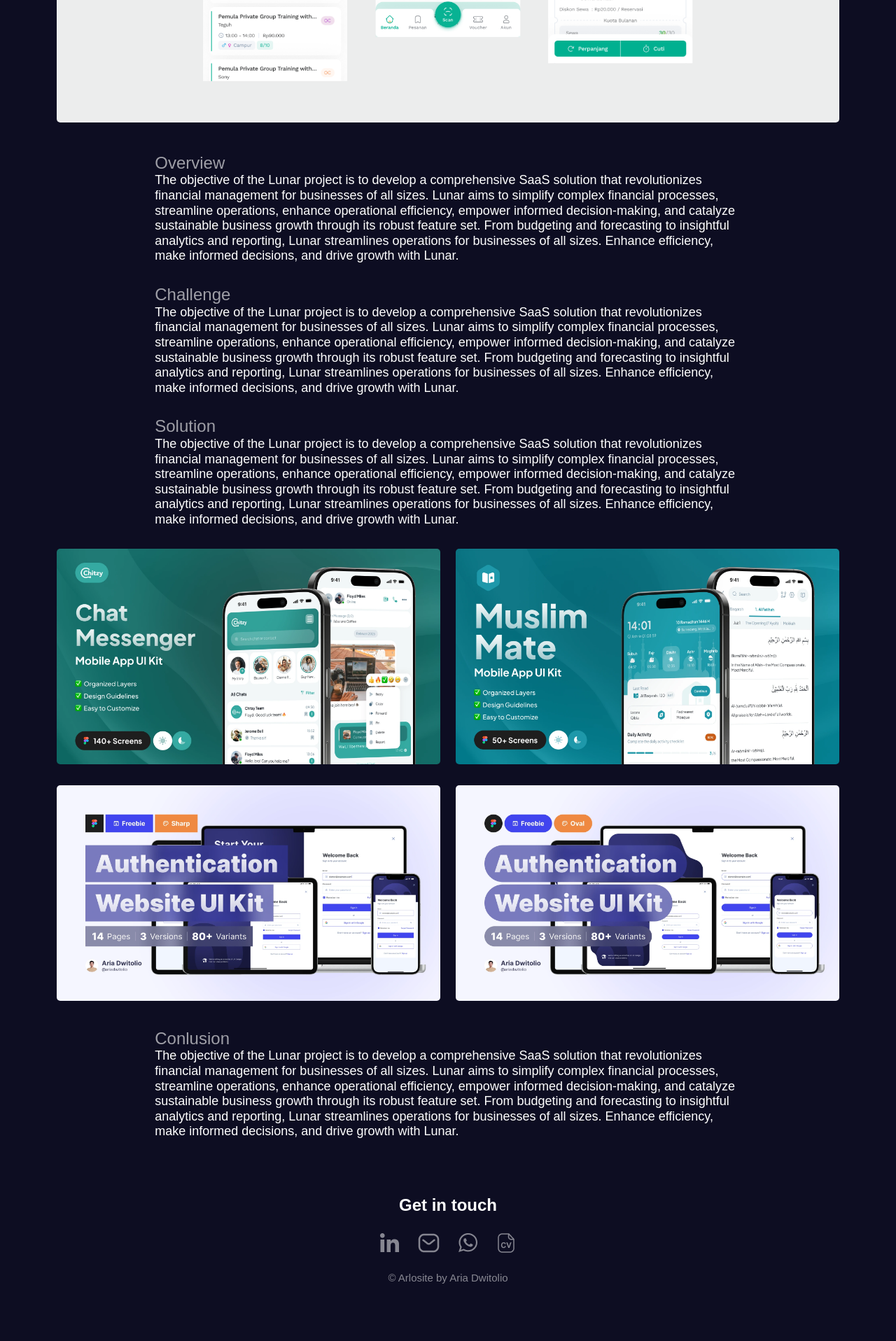
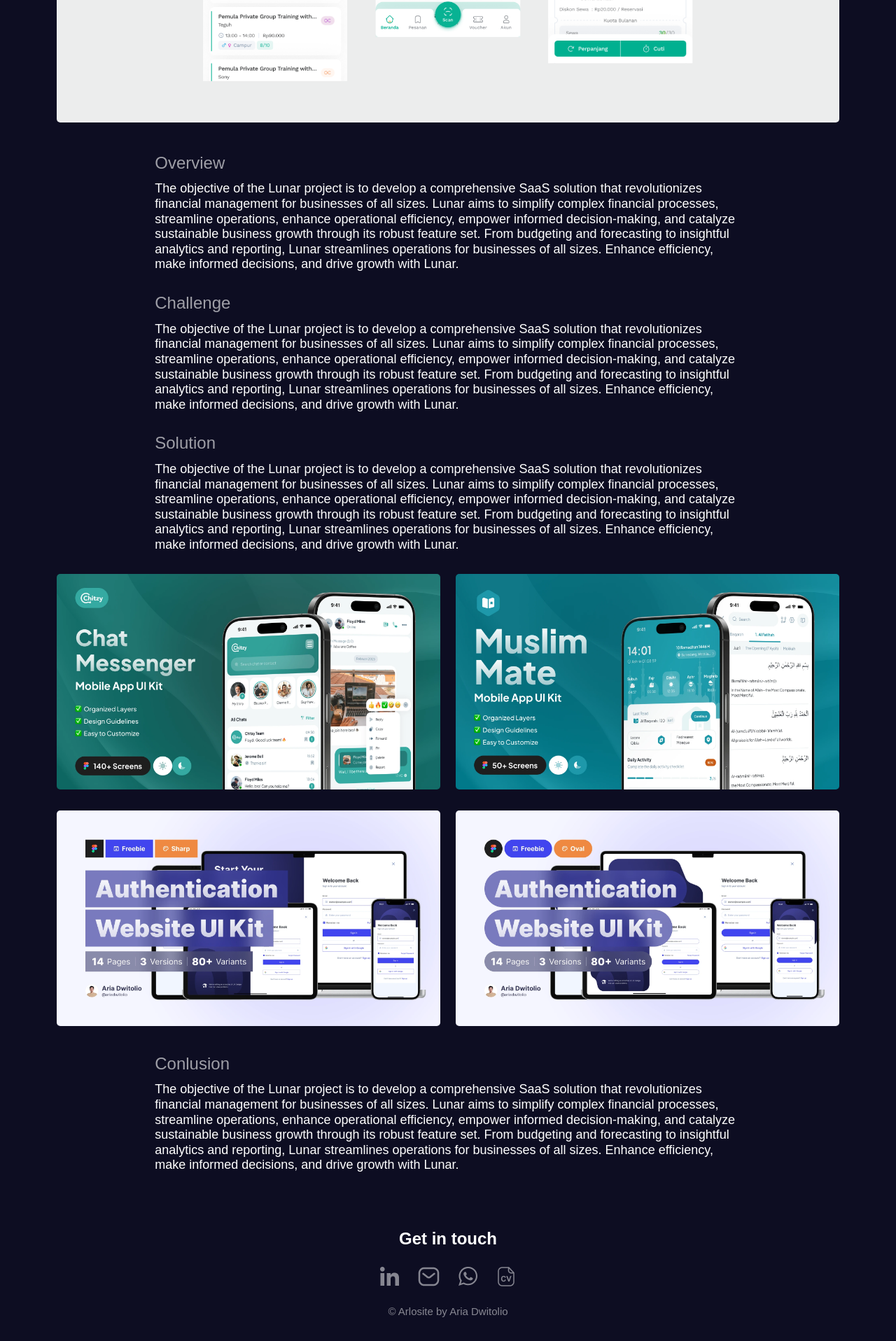
Before and after one commit to ariadwitolio/ariadwitolio.github.io, a PHP site: page /page.html in a window 1280 px wide. Shown: the part 673-2589 px from the top of the page at 70% size. Before the commit the page ends 2507 px from the top, so only its background shows below. Run offline with PHP 8.4, Linux system fonts and the light colour scheme; some libraries are stand-ins or nearby versions.

Commit message:
Update arlosite.css

```diff
--- a/css/arlosite.css
+++ b/css/arlosite.css
@@ -26,13 +26,13 @@
         margin-bottom: 34px;
       }
       #page-detail #description {
-        margin-left: 140px;
-        margin-right: 140px;
+        padding-left: 140px;
+        padding-right: 140px;
         margin-bottom: 20px;
       }
       #page-detail h3 {
         opacity: 60%;
-
+        padding-bottom: 12px;
       }
       #page-detail img {
         width: 100%;
```
